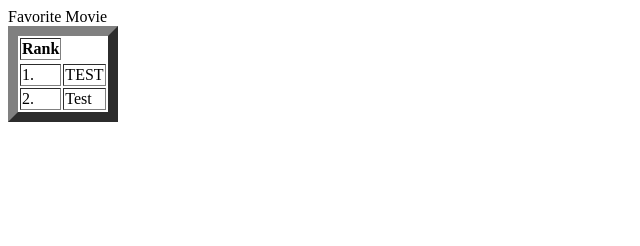
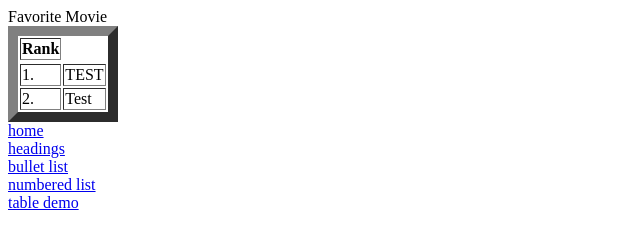
Before and after one commit to imitchell8761/imitchell8761.github.io, a plain HTML site: page firstWebSite/TableDemo.html in a window 1280 px wide. Shown: the whole page, without its empty margins (0-640 px from the left). Drawn offline with Linux system fonts and the light colour scheme.

Commit message:
Update TableDemo.html

```diff
--- a/firstWebSite/TableDemo.html
+++ b/firstWebSite/TableDemo.html
@@ -21,5 +21,28 @@
 			</tr>
 
 		</table>
+
+		<nav>
+			<a href="index.html">
+			home
+			</a>
+			<br />
+			<a href="heading.html">
+			headings
+			</a>
+			<br />
+			<a href="BulletList.html">
+			bullet list
+			</a>
+			<br />
+			<a href="NumberList.html">
+			numbered list
+			</a>
+			<br />
+			<a href="TableDemo.html">
+			table demo
+			</a>
+		</nav>
+
 	</body>
 </html>
```
